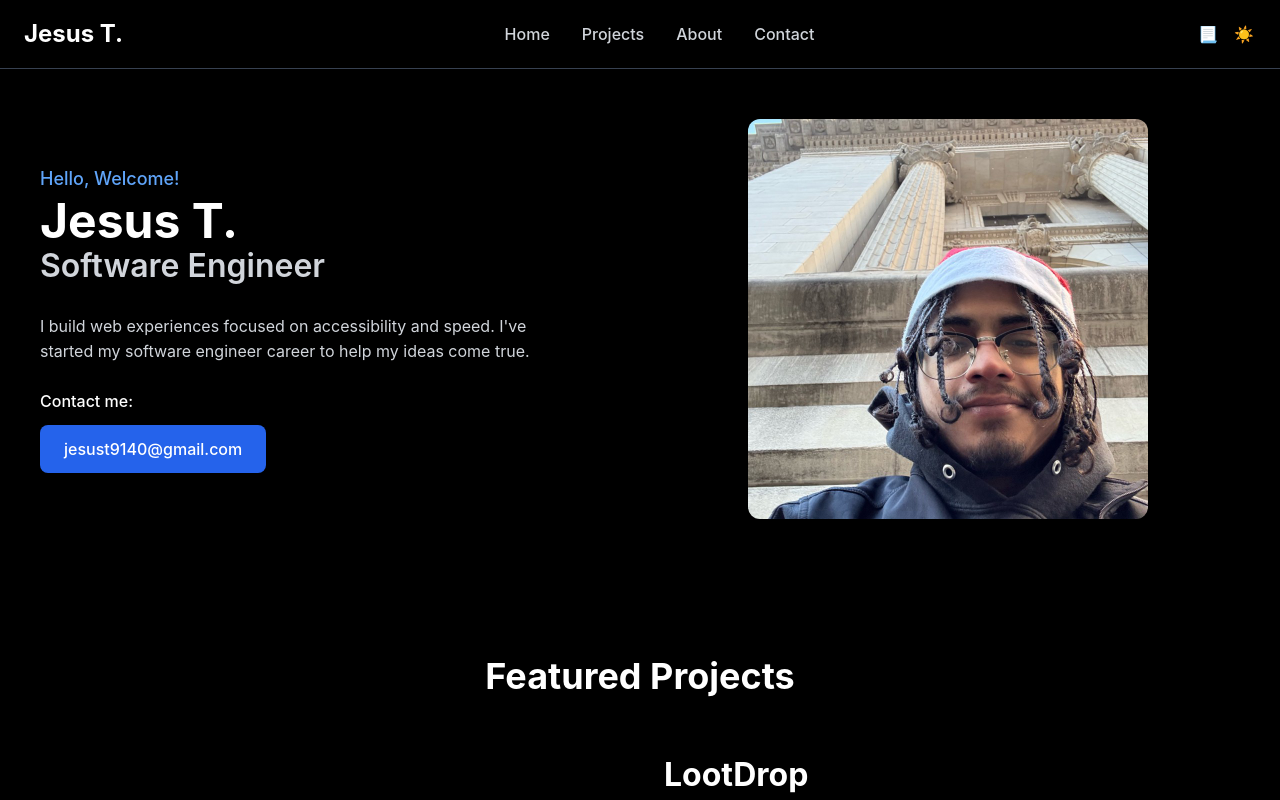
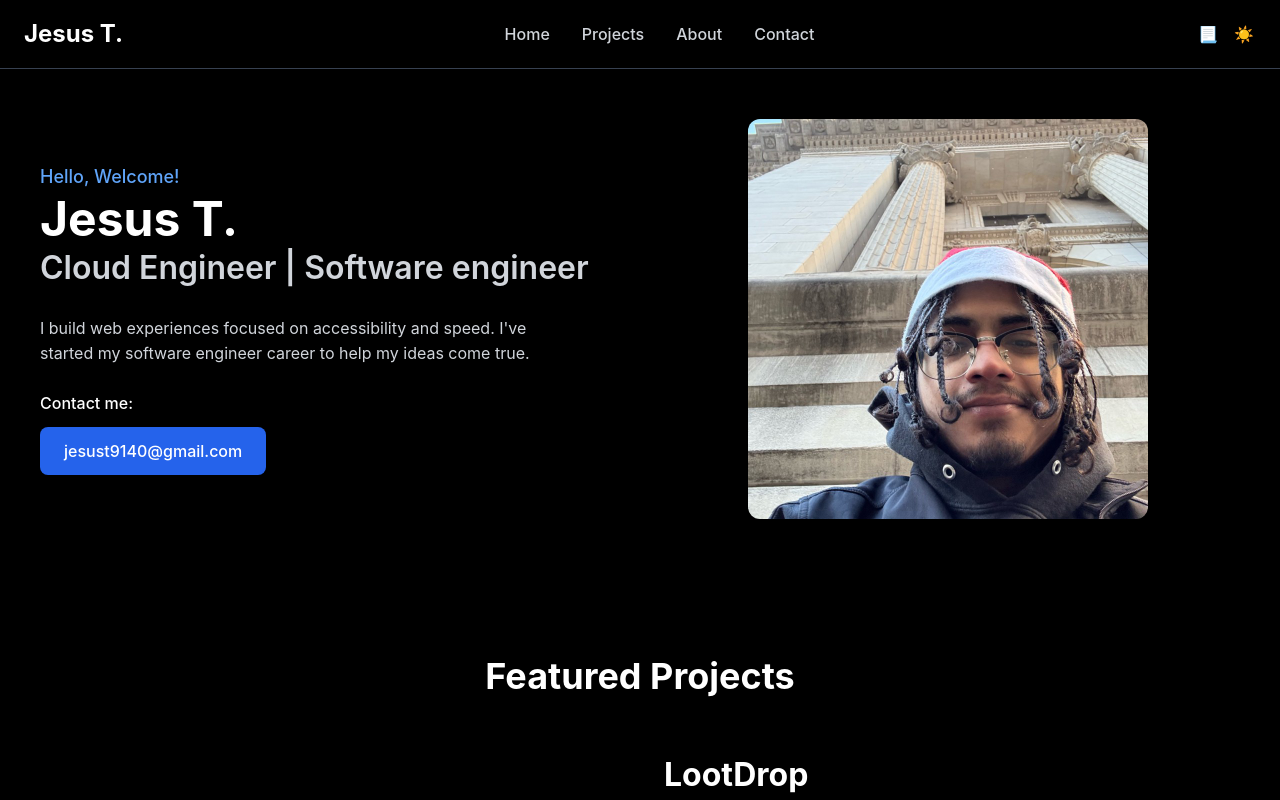
Before and after one commit to Jesust9140/MERN-Portafolio, a React (Create React App) app in the folder frontend/: page / in a window 1280 px wide. Built offline with nearby package versions, Linux system fonts and the light colour scheme; no server answers.

Commit message:
polish changes:

```diff
--- a/frontend/src/components/Hero.js
+++ b/frontend/src/components/Hero.js
@@ -33,7 +33,7 @@ const Hero = () => {
               {portfolioData.name}
             </h1>
             <h2 className="hero-subtitle">
-              Software Engineer
+              Cloud Engineer | Software engineer
             </h2>
           </div>
 
--- a/frontend/src/components/Projects.js
+++ b/frontend/src/components/Projects.js
@@ -24,7 +24,7 @@ const Projects = () => {
       demo: "https://lootdrop.vercel.app/",
       featured: true,
       images: ["/images/home1.png", "/images/loginout2.png", "/images/market.png"],
-      duration: "Jan 2025 - Present"
+      duration: "May 15th, 2025 - 80% Complete"
     },
     {
       id: 2,
@@ -41,7 +41,7 @@ const Projects = () => {
       demo: "#",
       featured: true,
       images: ["/images/exchnage1.png", "/images/exchnage2.png", "/images/exhcnage3.png"],
-      duration: "Aug 2024 - Present"
+      duration: "January 2nd, 2026 - 90% Complete"
     },
     {
       id: 3,
@@ -56,12 +56,12 @@ const Projects = () => {
         "Built analytics dashboard displaying practice statistics, total hours, session frequency, and progress trends over time.",
         "Deployed application with proper error handling, input validation, and database optimization for scalable session management."
       ],
-      technologies: ["React", "Node.js", "Express", "MongoDB", "JavaScript", "CSS", "REST API"],
+      technologies: ["React", "Node.js", "Express", "JavaScript", "CSS", "REST API"],
       github: "https://github.com/Jesust9140/practicehere",
       demo: "https://main.dope3l0ulgoms.amplifyapp.com/",
       featured: true,
       images: ["/images/PracticeHere.png", "/images/home2practicehere.png", "/images/80mins.png", "/images/45mins.png"],
-      duration: "Jan 2024 - Aug 2024"
+      duration: "April 28, 2026"
     }
   ];
 
--- a/frontend/src/css/Hero.css
+++ b/frontend/src/css/Hero.css
@@ -69,7 +69,7 @@ html.dark .hero-title {
   font-weight: 600;
   color: #4b5563;
   transition: color 0.3s;
-  margin-top: -8px;
+  margin-top: -4px;
 }
 
 html.dark .hero-subtitle {
```
